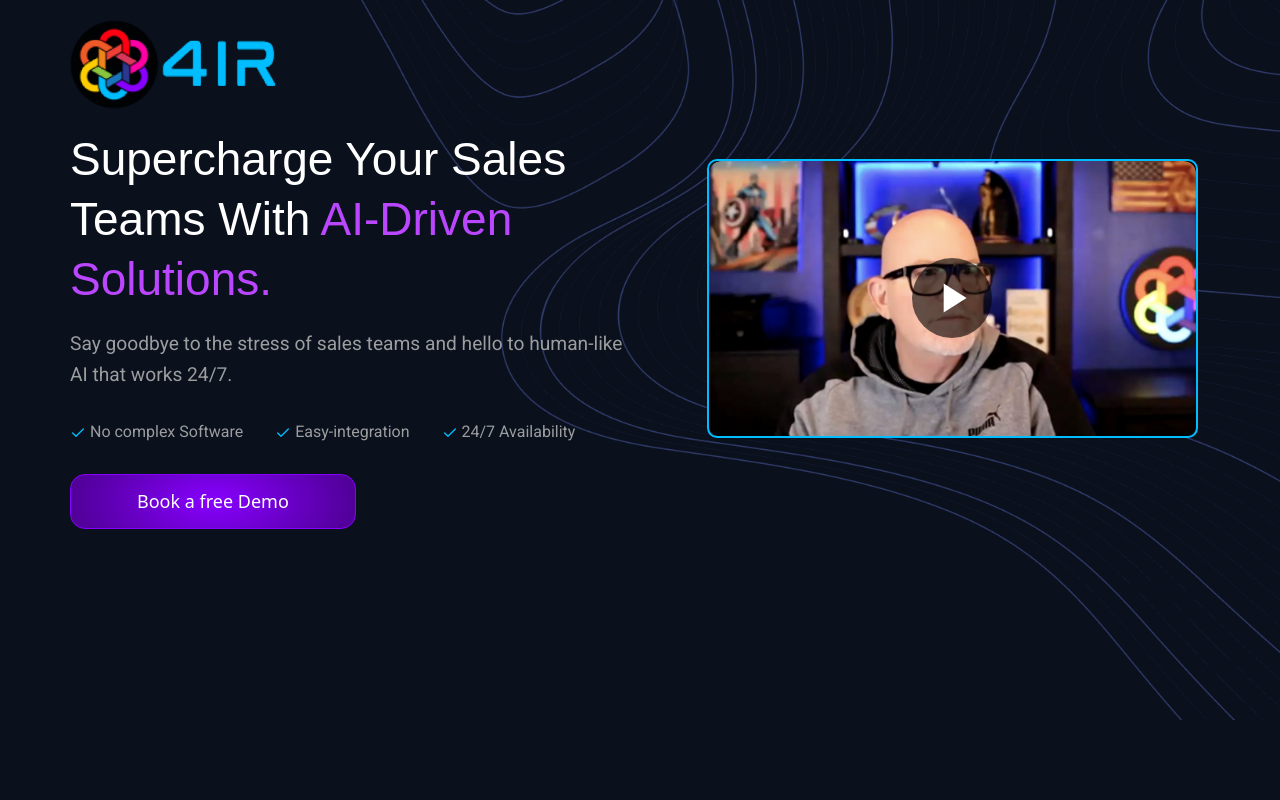
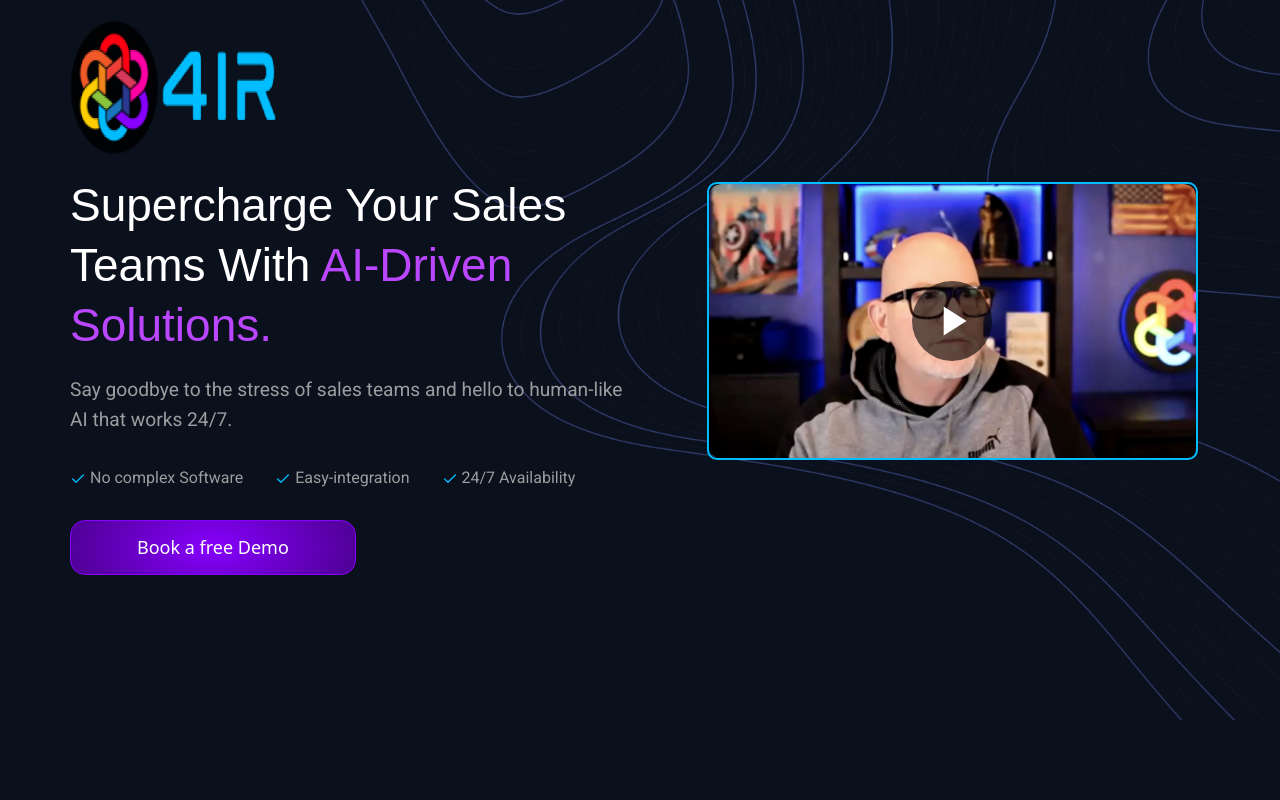
Before and after one commit to ShahbazNadeem/4ir, a Next.js app: page /landing/ai-talk-assist in a window 1280 px wide. Shown: the top 800 px of the page. Built offline with nearby package versions, Linux system fonts and the light colour scheme.

Commit message:
ri4 logo

```diff
--- a/src/pages/landing/ai-talk-assist/index.jsx
+++ b/src/pages/landing/ai-talk-assist/index.jsx
@@ -388,7 +388,7 @@ export default function Index() {
                 <div className="row">
                   <div className="col-lg-6 col-md-12 col-sm-12 colum1">
                     <div className="figure">
-                      <SiteLogo width={"66%"} height={"fit-content"} />
+                      <SiteLogo width={"66%"} height={"auto"} />
                     </div>
                     <H1
                       title="Supercharge Your Sales Teams With "
```
